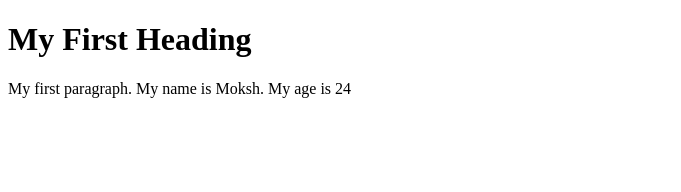
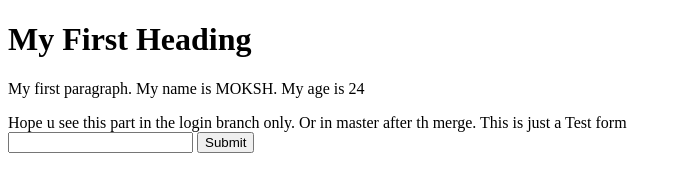
Before and after one commit to mukuldave21/propacytest, a plain HTML site: page index.html in a window 1280 px wide. Shown: the whole page, without its empty margins (0-681 px from the left). Drawn offline with Linux system fonts and the light colour scheme.

Commit message:
changes made in login branch

```diff
--- a/index.html
+++ b/index.html
@@ -4,7 +4,16 @@
 
 <h1>My First Heading</h1>
 
-<p>My first paragraph. My name is Moksh. My age is 24</p>
+<p>My first paragraph. My name is MOKSH. My age is 24</p>
+
+
+Hope u see this part in the login branch only. Or in master after th merge.
+This is just a Test form
+<form>
+
+    <input type="text" placholder="Your name here"/>
+    <button> Submit</button>
+</form>
 
 </body>
 </html>
```
